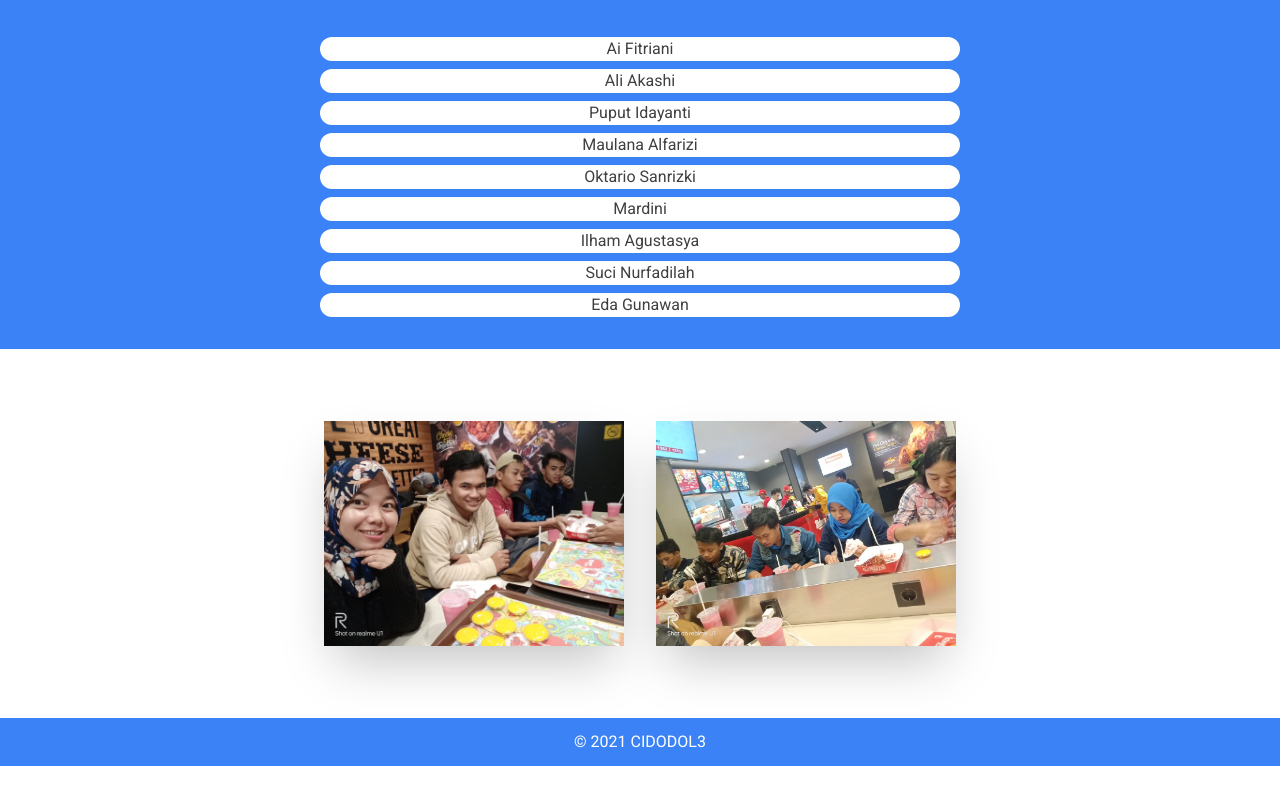
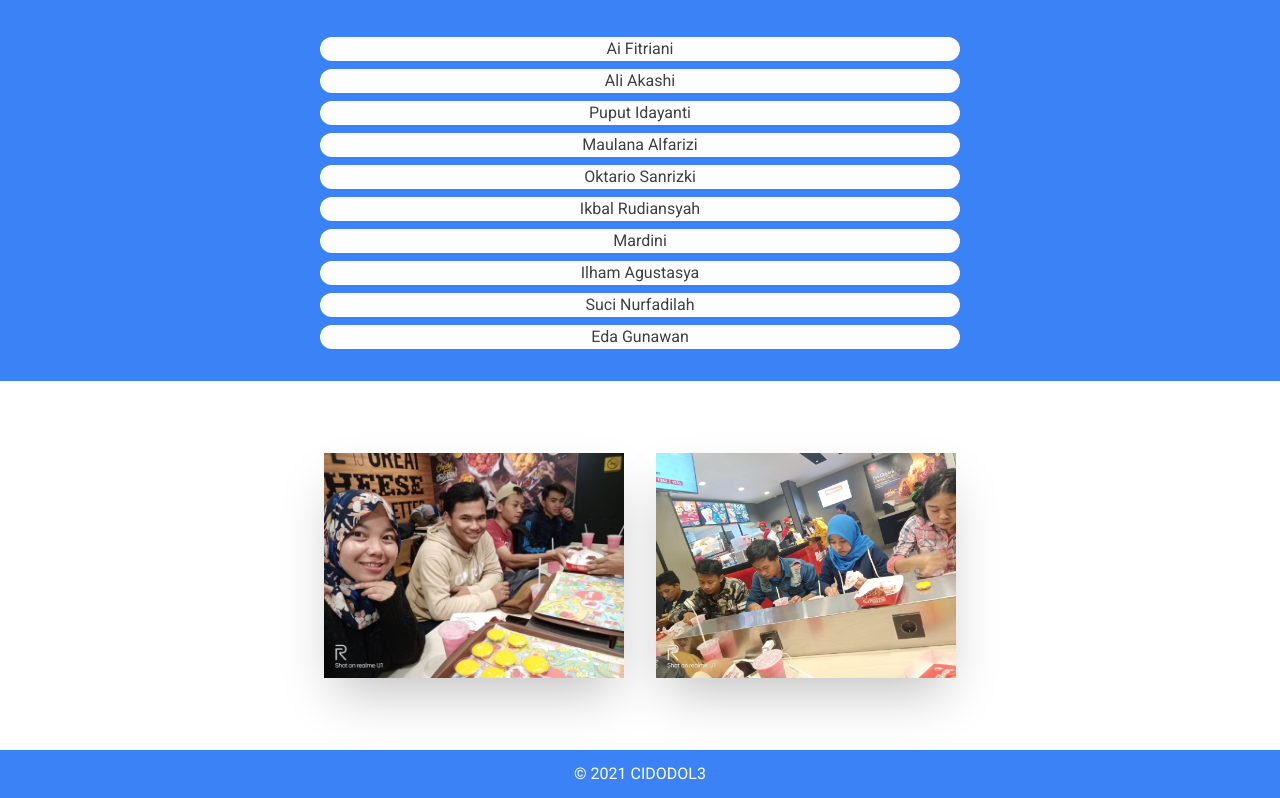
Before and after one commit to mardini-kompronk/cidodol3-v2, a website: page public/index.html in a window 1280 px wide. Shown: the part 1036-1834 px from the top of the page. Before the commit the page ends 1802 px from the top, so only its background shows below. Drawn offline with nearby package versions, Linux system fonts and the light colour scheme.

Commit message:
add ikbal

```diff
--- a/public/index.html
+++ b/public/index.html
@@ -101,6 +101,9 @@
                     <p class="opacity-75">Oktario Sanrizki</p>
                 </div>
                 <div class="name bg-white my-1 w-52 lg:w-2/4 rounded-xl shadow-2xl">
+                    <p class="opacity-75">Ikbal Rudiansyah</p>
+                </div>
+                <div class="name bg-white my-1 w-52 lg:w-2/4 rounded-xl shadow-2xl">
                     <p class="opacity-75">Mardini</p>
                 </div>
                 <div class="name bg-white my-1 w-52 lg:w-2/4 rounded-xl shadow-2xl">
```
